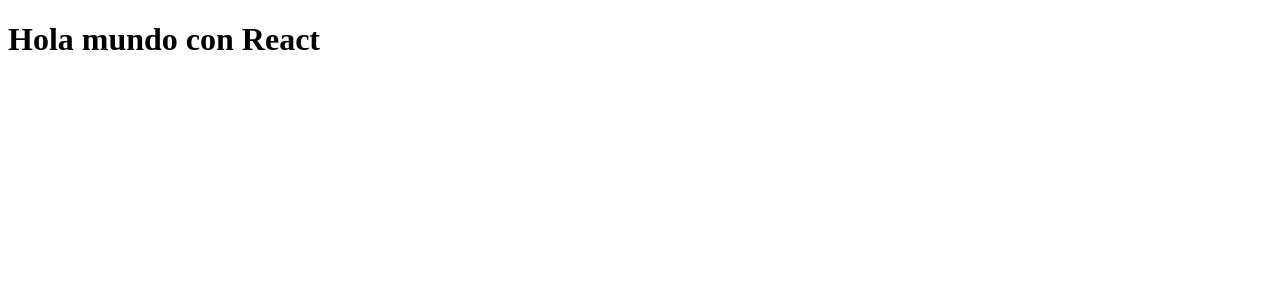
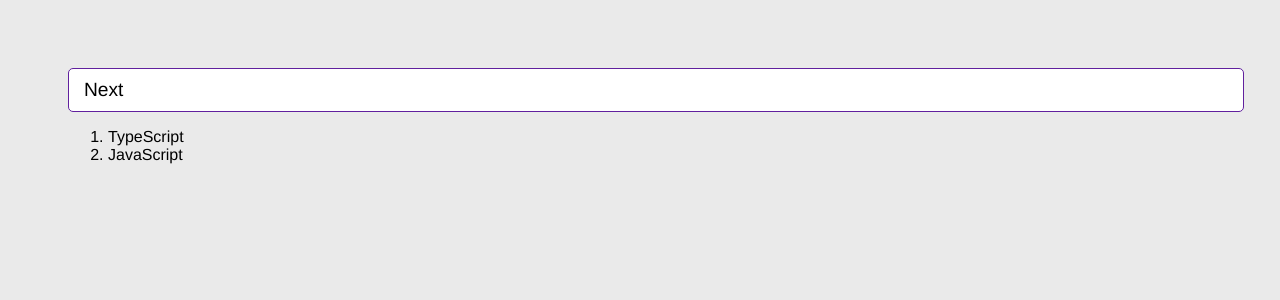
Before and after one commit to cardugarte/gif-expert-app, a React (Vite) app: page / in a window 1280 px wide. Shown: the top 300 px of the page. Built offline with nearby package versions, Linux system fonts and the light colour scheme.

Commit message:
Comunicacion entre componentes

```diff
--- a/src/GifExpertApp.tsx
+++ b/src/GifExpertApp.tsx
@@ -1,9 +1,19 @@
-import React from 'react'
+import { useState } from "react"
+import AddCategory from "./components/AddCategory"
 
 export const GifExpertApp = () => {
+  const [categories, setCategories] = useState<string[]>(['TypeScript', 'JavaScript'])
+
   return (
     <>
-      <h1>Hola mundo con React</h1>
+    <AddCategory setCategories={ setCategories } />
+      <ol>
+        {
+          categories.map( category => {
+            return <li key={category}>{category}</li>
+          })
+        }
+      </ol>
     </>
   )
 }
--- /dev/null
+++ b/src/components/AddCategory.tsx
@@ -0,0 +1,29 @@
+import { useState } from 'react'
+
+const AddCategory = ({ setCategories }: any) => {
+  const [inputValue, setInputValue] = useState('Next')
+  const onInputChange = ({ target }: any) => {
+    setInputValue( target.value )
+  }
+
+  const onSubmit = (event: any) => {
+    event.preventDefault()
+    if( inputValue.trim().length <= 1 ) return
+    setCategories ( (categories: string[]) => [ inputValue, ...categories])
+    setInputValue('')
+  }
+
+
+  return (
+    <form onSubmit={ onSubmit }>
+      <input
+        type="text"
+        placeholder="Buscar GIF"
+        value={ inputValue }
+        onChange={ onInputChange }
+      />
+    </form>
+  )
+}
+
+export default AddCategory
--- a/src/main.tsx
+++ b/src/main.tsx
@@ -1,6 +1,7 @@
 import React from 'react'
 import ReactDOM from 'react-dom/client'
 import { GifExpertApp } from './GifExpertApp'
+import './styles.css'
 
 ReactDOM.createRoot(document.getElementById('root') as HTMLElement).render(
   <React.StrictMode>
--- /dev/null
+++ b/src/styles.css
@@ -0,0 +1,63 @@
+* {
+  font-family: Helvetica, Arial, sans-serif;
+  background-color: rgb(234, 234, 234);
+}
+
+body {
+  padding: 60px;
+}
+
+input {
+  background-color: white;
+  border-radius: 5px;
+  border: 1px solid rgb(97, 32, 158);
+  color: black;
+  font-size: 1.2rem;
+  outline: none;
+  padding: 10px 15px;
+  width: 100%;
+}
+
+h2 {
+  font-size: 1.5rem;
+}
+
+h3 {
+  font-size: 3rem;
+  margin-bottom: 5px;
+}
+
+.card-grid {
+  display: flex;
+  flex-direction: row;
+  flex-wrap: wrap;
+  justify-content: center;
+}
+
+.card {
+  align-content: center;
+  align-items: center;
+  background-color: white;
+  border-radius: 10px;
+  box-shadow: 0px 3px 5px rgba(0, 0, 0, 0.03);
+  display: flex;
+  flex-direction: column;
+  height: 0%;
+  justify-content: center;
+  margin-bottom: 20px;
+  margin-right: 20px;
+  overflow: hidden;
+}
+
+.card p {
+  background-color: white;
+  flex: 1;
+  font-size: 1.5rem;
+  margin-top: 5px;
+  padding: 5px 20px 0px 20px;
+  text-align: center;
+}
+
+.card img {
+  width: 100%;
+}
```
